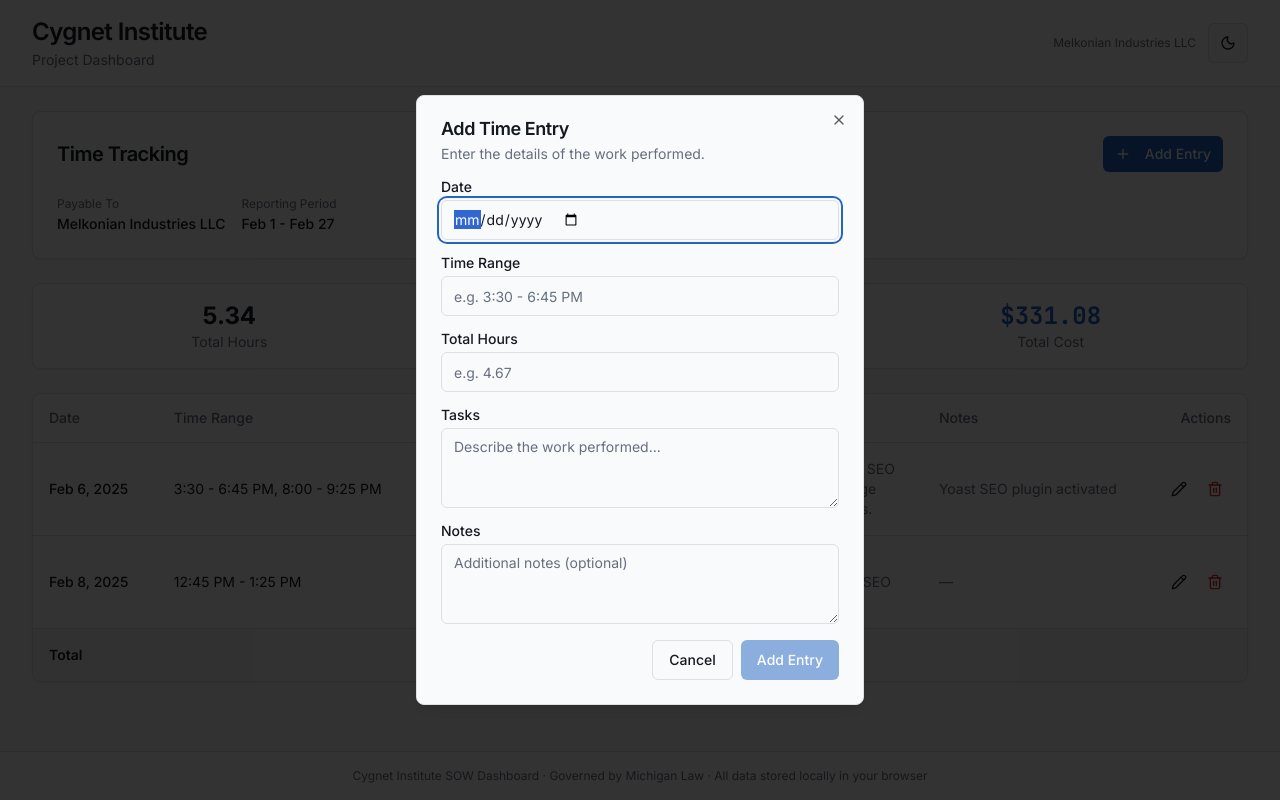
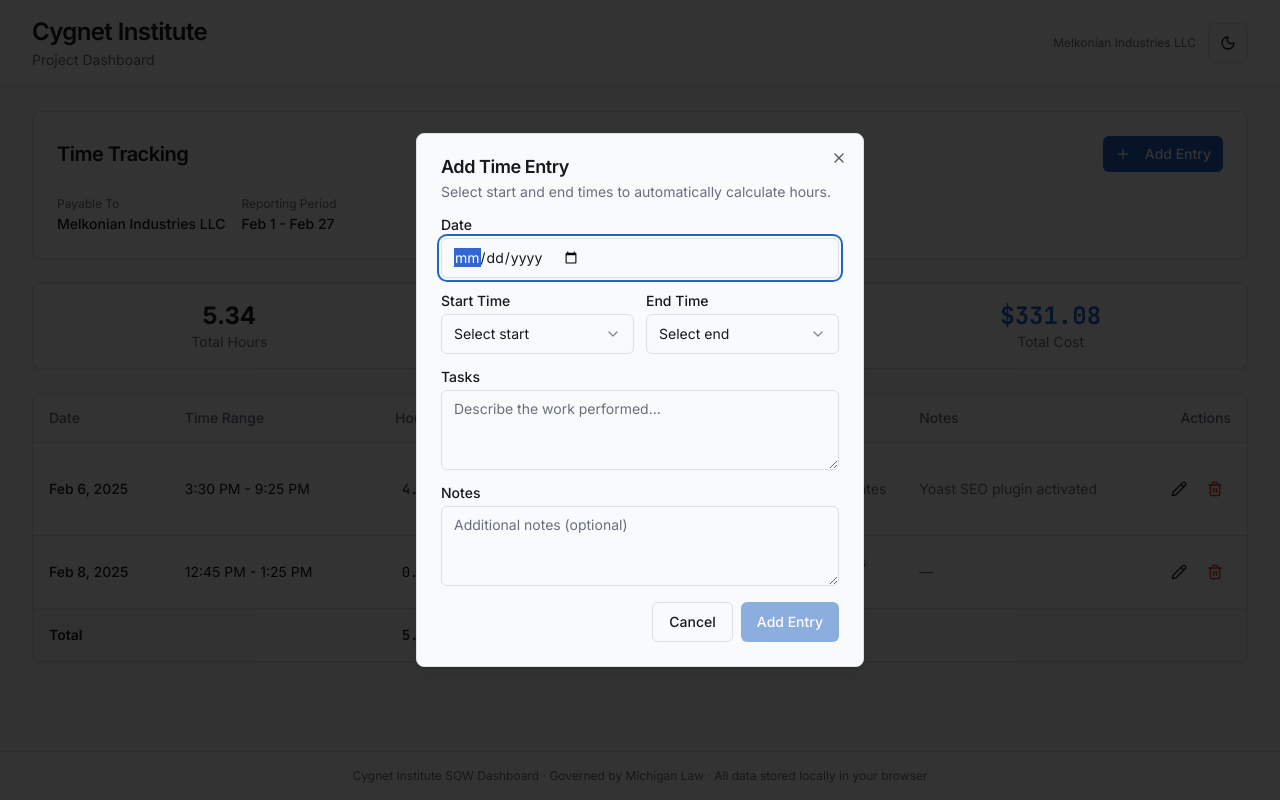
Before and after one commit to davemelk100/time-trackings, a Next.js app: page / in a window 1280 px wide. Both pictures are taken after a click on the button "Add Entry". Built offline with nearby package versions, Linux system fonts and the light colour scheme.

Commit message:
feat: enhance time tracking with new interfaces and components
Update TimeEntry interface and replace text input with time dropdowns for auto-calculated hours.

```diff
--- a/components/time-tracking-section.tsx
+++ b/components/time-tracking-section.tsx
@@ -1,6 +1,6 @@
 "use client"
 
-import { useState, useEffect, useCallback } from "react"
+import { useState, useEffect, useCallback, useMemo } from "react"
 import { Card, CardContent, CardHeader, CardTitle } from "@/components/ui/card"
 import { Button } from "@/components/ui/button"
 import { Input } from "@/components/ui/input"
@@ -24,6 +24,13 @@ import {
   DialogDescription,
 } from "@/components/ui/dialog"
 import {
+  Select,
+  SelectContent,
+  SelectItem,
+  SelectTrigger,
+  SelectValue,
+} from "@/components/ui/select"
+import {
   type TimeEntry,
   defaultTimeEntries,
   timeTrackingMeta,
@@ -39,6 +46,44 @@ function formatCurrency(n: number) {
     currency: "USD",
     minimumFractionDigits: 2,
   }).format(n)
+}
+
+/** Generate time options in 15-min increments from 6:00 AM to 11:45 PM */
+function generateTimeOptions() {
+  const options: { value: string; label: string }[] = []
+  for (let h = 6; h <= 23; h++) {
+    for (let m = 0; m < 60; m += 15) {
+      const hour24 = String(h).padStart(2, "0")
+      const min = String(m).padStart(2, "0")
+      const value = `${hour24}:${min}`
+
+      const period = h >= 12 ? "PM" : "AM"
+      const hour12 = h === 0 ? 12 : h > 12 ? h - 12 : h
+      const label = `${hour12}:${min} ${period}`
+      options.push({ value, label })
+    }
+  }
+  return options
+}
+
+/** Convert 24h time string "HH:MM" to a readable 12h label */
+function formatTime12(time24: string): string {
+  const [hStr, mStr] = time24.split(":")
+  const h = parseInt(hStr, 10)
+  const period = h >= 12 ? "PM" : "AM"
+  const hour12 = h === 0 ? 12 : h > 12 ? h - 12 : h
+  return `${hour12}:${mStr} ${period}`
+}
+
+/** Calculate hours between two 24h time strings */
+function calcHours(start: string, end: string): number {
+  if (!start || !end) return 0
+  const [sh, sm] = start.split(":").map(Number)
+  const [eh, em] = end.split(":").map(Number)
+  const startMin = sh * 60 + sm
+  const endMin = eh * 60 + em
+  if (endMin <= startMin) return 0
+  return Math.round(((endMin - startMin) / 60) * 100) / 100
 }
 
 function loadEntries(): TimeEntry[] {
@@ -60,10 +105,18 @@ function saveEntries(entries: TimeEntry[]) {
   localStorage.setItem(STORAGE_KEY, JSON.stringify(entries))
 }
 
-const emptyEntry: Omit<TimeEntry, "id"> = {
+interface EntryForm {
+  date: string
+  startTime: string
+  endTime: string
+  tasks: string
+  notes: string
+}
+
+const emptyForm: EntryForm = {
   date: "",
-  timeRange: "",
-  totalHours: 0,
+  startTime: "",
+  endTime: "",
   tasks: "",
   notes: "",
 }
@@ -73,8 +126,10 @@ export function TimeTrackingSection() {
   const [mounted, setMounted] = useState(false)
   const [dialogOpen, setDialogOpen] = useState(false)
   const [editingEntry, setEditingEntry] = useState<TimeEntry | null>(null)
-  const [form, setForm] = useState<Omit<TimeEntry, "id">>(emptyEntry)
+  const [form, setForm] = useState<EntryForm>(emptyForm)
   const [deleteConfirm, setDeleteConfirm] = useState<string | null>(null)
+
+  const timeOptions = useMemo(() => generateTimeOptions(), [])
 
   useEffect(() => {
     setEntries(loadEntries())
@@ -89,9 +144,11 @@ export function TimeTrackingSection() {
   const totalHours = entries.reduce((sum, e) => sum + e.totalHours, 0)
   const totalCost = totalHours * HOURLY_RATE
 
+  const calculatedHours = calcHours(form.startTime, form.endTime)
+
   function openAdd() {
     setEditingEntry(null)
-    setForm(emptyEntry)
+    setForm(emptyForm)
     setDialogOpen(true)
   }
 
@@ -99,8 +156,8 @@ export function TimeTrackingSection() {
     setEditingEntry(entry)
     setForm({
       date: entry.date,
-      timeRange: entry.timeRange,
-      totalHours: entry.totalHours,
+      startTime: entry.startTime || "",
+      endTime: entry.endTime || "",
       tasks: entry.tasks,
       notes: entry.notes,
     })
@@ -108,18 +165,26 @@ export function TimeTrackingSection() {
   }
 
   function handleSave() {
-    if (!form.date || !form.totalHours) return
+    if (!form.date || !form.startTime || !form.endTime || calculatedHours <= 0)
+      return
+    const timeRange = `${formatTime12(form.startTime)} - ${formatTime12(form.endTime)}`
+    const entry: Omit<TimeEntry, "id"> = {
+      date: form.date,
+      startTime: form.startTime,
+      endTime: form.endTime,
+      timeRange,
+      totalHours: calculatedHours,
+      tasks: form.tasks,
+      notes: form.notes,
+    }
+
     if (editingEntry) {
       const updated = entries.map((e) =>
-        e.id === editingEntry.id ? { ...e, ...form } : e
+        e.id === editingEntry.id ? { ...e, ...entry } : e,
       )
       persist(updated)
     } else {
-      const newEntry: TimeEntry = {
-        id: crypto.randomUUID(),
-        ...form,
-      }
-      persist([...entries, newEntry])
+      persist([...entries, { id: crypto.randomUUID(), ...entry }])
     }
     setDialogOpen(false)
   }
@@ -182,7 +247,7 @@ export function TimeTrackingSection() {
         </Card>
         <Card>
           <CardContent className="p-4 text-center">
-            <p className="text-2xl font-bold font-mono">
+            <p className="font-mono text-2xl font-bold">
               {formatCurrency(HOURLY_RATE)}
             </p>
             <p className="text-sm text-muted-foreground">Hourly Rate</p>
@@ -190,7 +255,7 @@ export function TimeTrackingSection() {
         </Card>
         <Card>
           <CardContent className="p-4 text-center">
-            <p className="text-2xl font-bold font-mono text-primary">
+            <p className="font-mono text-2xl font-bold text-primary">
               {formatCurrency(totalCost)}
             </p>
             <p className="text-sm text-muted-foreground">Total Cost</p>
@@ -220,7 +285,9 @@ export function TimeTrackingSection() {
                     colSpan={7}
                     className="py-8 text-center text-muted-foreground"
                   >
-                    {"No time entries yet. Click \"Add Entry\" to start tracking."}
+                    {
+                      'No time entries yet. Click "Add Entry" to start tracking.'
+                    }
                   </TableCell>
                 </TableRow>
               ) : (
@@ -233,7 +300,7 @@ export function TimeTrackingSection() {
                           month: "short",
                           day: "numeric",
                           year: "numeric",
-                        }
+                        },
                       )}
                     </TableCell>
                     <TableCell className="whitespace-nowrap text-sm">
@@ -307,7 +374,7 @@ export function TimeTrackingSection() {
             <DialogDescription>
               {editingEntry
                 ? "Update the details of this time entry."
-                : "Enter the details of the work performed."}
+                : "Select start and end times to automatically calculate hours."}
             </DialogDescription>
           </DialogHeader>
           <div className="flex flex-col gap-4">
@@ -320,34 +387,76 @@ export function TimeTrackingSection() {
                 onChange={(e) => setForm({ ...form, date: e.target.value })}
               />
             </div>
-            <div className="flex flex-col gap-1.5">
-              <Label htmlFor="entry-time">Time Range</Label>
-              <Input
-                id="entry-time"
-                placeholder="e.g. 3:30 - 6:45 PM"
-                value={form.timeRange}
-                onChange={(e) =>
-                  setForm({ ...form, timeRange: e.target.value })
-                }
-              />
+
+            <div className="grid grid-cols-2 gap-3">
+              <div className="flex flex-col gap-1.5">
+                <Label>Start Time</Label>
+                <Select
+                  value={form.startTime}
+                  onValueChange={(val) =>
+                    setForm({ ...form, startTime: val })
+                  }
+                >
+                  <SelectTrigger>
+                    <SelectValue placeholder="Select start" />
+                  </SelectTrigger>
+                  <SelectContent>
+                    {timeOptions.map((opt) => (
+                      <SelectItem key={opt.value} value={opt.value}>
+                        {opt.label}
+                      </SelectItem>
+                    ))}
+                  </SelectContent>
+                </Select>
+              </div>
+              <div className="flex flex-col gap-1.5">
+                <Label>End Time</Label>
+                <Select
+                  value={form.endTime}
+                  onValueChange={(val) =>
+                    setForm({ ...form, endTime: val })
+                  }
+                >
+                  <SelectTrigger>
+                    <SelectValue placeholder="Select end" />
+                  </SelectTrigger>
+                  <SelectContent>
+                    {timeOptions.map((opt) => (
+                      <SelectItem key={opt.value} value={opt.value}>
+                        {opt.label}
+                      </SelectItem>
+                    ))}
+                  </SelectContent>
+                </Select>
+              </div>
             </div>
-            <div className="flex flex-col gap-1.5">
-              <Label htmlFor="entry-hours">Total Hours</Label>
-              <Input
-                id="entry-hours"
-                type="number"
-                step="0.01"
-                min="0"
-                placeholder="e.g. 4.67"
-                value={form.totalHours || ""}
-                onChange={(e) =>
-                  setForm({
-                    ...form,
-                    totalHours: Number.parseFloat(e.target.value) || 0,
-                  })
-                }
-              />
-            </div>
+
+            {/* Auto-calculated hours preview */}
+            {form.startTime && form.endTime && (
+              <div className="flex items-center gap-3 rounded-md border border-border bg-muted/50 px-4 py-3">
+                <div className="flex flex-col">
+                  <span className="text-xs text-muted-foreground">
+                    Calculated Hours
+                  </span>
+                  <span className="font-mono text-lg font-bold">
+                    {calculatedHours > 0
+                      ? calculatedHours.toFixed(2)
+                      : "Invalid range"}
+                  </span>
+                </div>
+                {calculatedHours > 0 && (
+                  <div className="ml-auto flex flex-col text-right">
+                    <span className="text-xs text-muted-foreground">
+                      Estimated Cost
+                    </span>
+                    <span className="font-mono text-lg font-bold text-primary">
+                      {formatCurrency(calculatedHours * HOURLY_RATE)}
+                    </span>
+                  </div>
+                )}
+              </div>
+            )}
+
             <div className="flex flex-col gap-1.5">
               <Label htmlFor="entry-tasks">Tasks</Label>
               <Textarea
@@ -375,7 +484,12 @@ export function TimeTrackingSection() {
             </Button>
             <Button
               onClick={handleSave}
-              disabled={!form.date || !form.totalHours}
+              disabled={
+                !form.date ||
+                !form.startTime ||
+                !form.endTime ||
+                calculatedHours <= 0
+              }
             >
               {editingEntry ? "Save Changes" : "Add Entry"}
             </Button>
--- a/lib/project-data.ts
+++ b/lib/project-data.ts
@@ -394,6 +394,8 @@ export const clientResponses = {
 export interface TimeEntry {
   id: string
   date: string
+  startTime: string
+  endTime: string
   timeRange: string
   totalHours: number
   tasks: string
@@ -404,7 +406,9 @@ export const defaultTimeEntries: TimeEntry[] = [
   {
     id: "1",
     date: "2025-02-06",
-    timeRange: "3:30 - 6:45 PM, 8:00 - 9:25 PM",
+    startTime: "15:30",
+    endTime: "21:25",
+    timeRange: "3:30 PM - 9:25 PM",
     totalHours: 4.67,
     tasks: "Activated the Yoast SEO plugin. Ran SEO scans on pages. Made text and image updates based on SEO scan findings.",
     notes: "Yoast SEO plugin activated",
@@ -412,6 +416,8 @@ export const defaultTimeEntries: TimeEntry[] = [
   {
     id: "2",
     date: "2025-02-08",
+    startTime: "12:45",
+    endTime: "13:25",
     timeRange: "12:45 PM - 1:25 PM",
     totalHours: 0.67,
     tasks: "Took baseline screenshots of SEO numbers and enabled further Yoast SEO features.",
```
